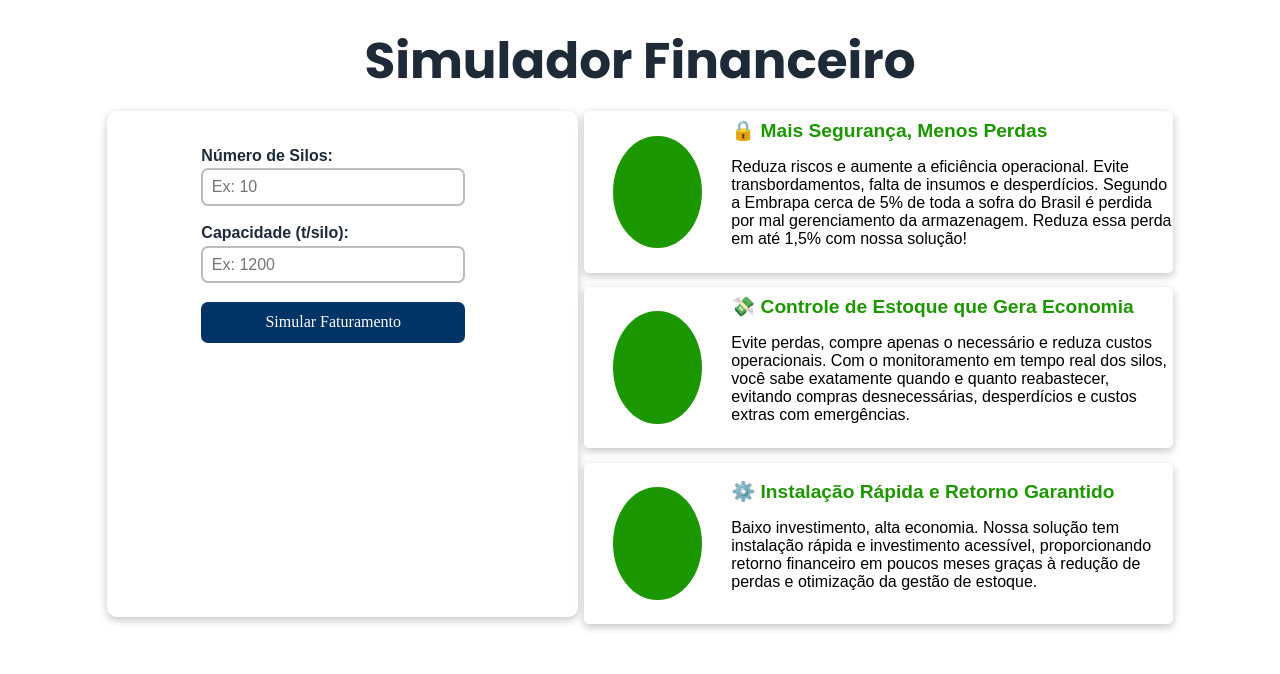
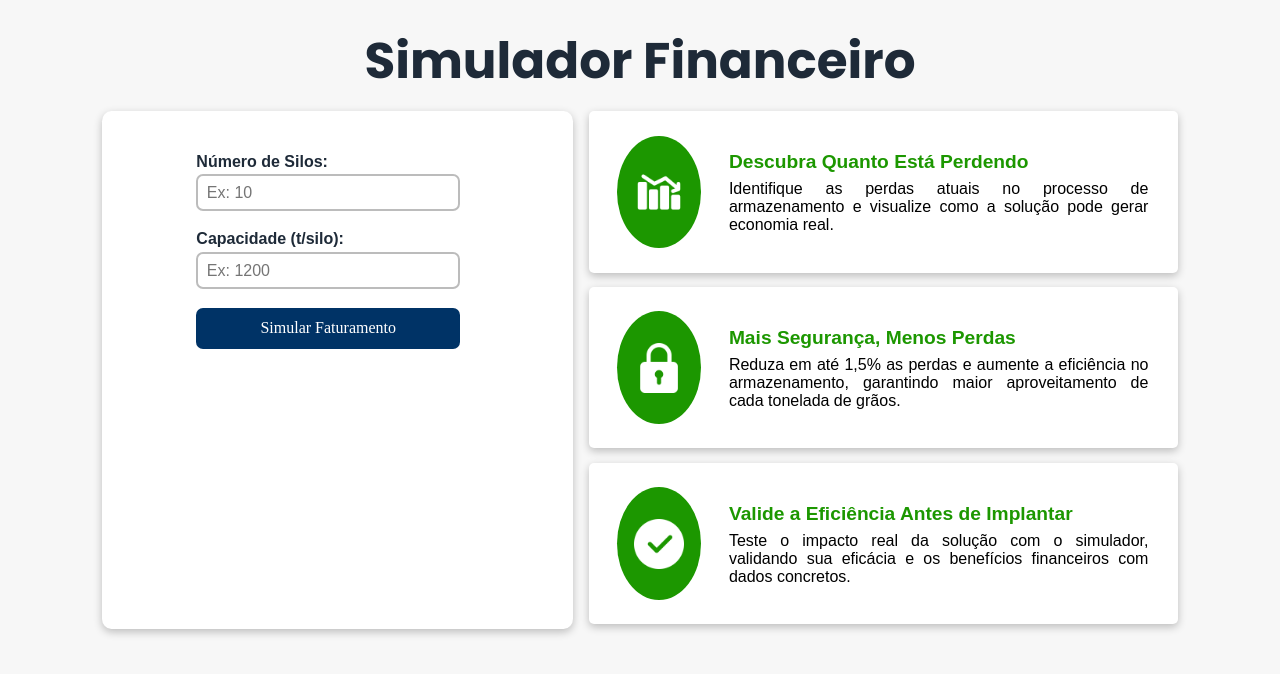
Before and after one commit to Soy-Track/Site-Institucional, a plain HTML site: page index.html in a window 1280 px wide. Shown: the part 4066-4740 px from the top of the page. Drawn offline with Linux system fonts and the light colour scheme; a web font is replaced by a local one.

Commit message:
Ajustando texto, icones e proprções do simulador financeiro

```diff
--- a/css/index.css
+++ b/css/index.css
@@ -263,6 +263,7 @@ section#inicio {
     height: 20%;
     width: 20%;
     flex-direction: column;
+    font-weight: 600;
 }
 
 .section-fileira1{
@@ -274,13 +275,14 @@ section#inicio {
 .section-fileira2{
     display: flex;
     flex-direction: row;
-    justify-content: space-between;
+    justify-content: space-around;
+    margin-top: 2%;
 }
 
 #integrante {
-    width: 50%;
+    width: 60%;
     height: 90%;
-    border: 10px solid green;
+    /* border: 10px solid green;  */
     border-radius: 100%;
 }
 
@@ -494,6 +496,7 @@ input {
     justify-content: center;
     padding-left: 4%;
     padding-right: 4%;
+    gap: 10px;
 }
 
 .conteudo-financeiro {
@@ -501,7 +504,8 @@ input {
     width: 40%;
     height: 95%;
     border-radius: 2%;
-    padding-top: 1%;
+    padding-top: 1.5%;
+    padding-bottom: 0.5%;
     box-shadow: rgba(0, 0, 0, 0.24) 0px 3px 8px;
 }
 .ipt-simulador {
@@ -530,6 +534,10 @@ input {
     color: white;
     font-weight: 500;
     font-family: Montserrat;
+}
+.button-simulador:hover{
+    background-color: #012345;
+    cursor: pointer;
 }
 .txt-simulador {
     width: 80%;
@@ -572,8 +580,11 @@ input {
     display: flex;
     flex-direction: column;
     justify-content: center;
-    height: 100%;
+    height: 90%;
     width: 75%;
+    padding-top: 2%;
+    padding-right: 5%;
+    text-align: justify;
 }
 .titulo-card-verde{
     padding: 0;
@@ -584,8 +595,15 @@ input {
 
 }
 .card-circulo {
+    display: flex;
+    justify-content: center;
+    align-items: center;
     background:#1c9700;
     border-radius: 50%;
     width: 60%;
     height: 70%;
 }
+.conteudo-card {
+    padding-top: 1.5%;
+    padding-bottom: 1.5%;
+}
--- a/index.html
+++ b/index.html
@@ -140,14 +140,14 @@
                     <p>Gwen Raldes</p>
                 </div>
             </div>
-            <div class="section-fileira1">
+            <div class="section-fileira2">
+                <div class="imagem-integrante">
+                    <img id="integrante" src="img/Imagens-Site/fotoMulherFaleConosco.png" alt="Imagem">
+                    <p>Lukas Farias</p>
+                </div>
                 <div class="imagem-integrante">
                     <img id="integrante" src="img/Imagens-Site/fotoMulherFaleConosco.png" alt="Imagem">
                     <p>Marco Vinicius</p>
-                </div>
-                <div class="imagem-integrante">
-                    <img id="integrante" src="img/Imagens-Site/fotoMulherFaleConosco.png" alt="Imagem">
-                    <p>Lukas Farias</p>
                 </div>
                 <div class="imagem-integrante">
                     <img id="integrante" src="img/Imagens-Site/fotoMulherFaleConosco.png" alt="Imagem">
@@ -183,7 +183,7 @@
                 </div>
                 <div class="campo">
                     <label class="labelFaleConosco">Mensagem</label>
-                    <textarea rows="4" id="mensagem"></textarea>
+                    <textarea rows="4" id="mensagem" ></textarea>
                 </div>
                 <button id="botao-enviar" onclick="faleConosco()">Enviar</button>
             </div>
@@ -191,7 +191,7 @@
 
     </section>
 
-    <section id="simulador-financeiro" style="height: 100vh;">
+    <section id="simulador-financeiro" style="height: 100vh; background-color: rgb(247, 247, 247);">
         <!-- A cor de fundo é apenas um apoio :) -->
             <div class="titulo-simulador">
                 Simulador Financeiro
@@ -213,41 +213,41 @@
                     <div class="card-simulador">
                         <div class="imagem-card-simulador">
                             <div class="card-circulo">
-
+                                <img src="img/Simulador-Icones/card(3).png" width="60%">
                             </div>
                         </div>
                         <div class="card-texto">
-                            <p class="titulo-card-verde">🔒 Mais Segurança, Menos Perdas</p>
-                            <p class="conteudo-card"> Reduza riscos e aumente a eficiência operacional.
-                                Evite transbordamentos, falta de insumos e desperdícios. Segundo a Embrapa cerca de 5% de toda a sofra do Brasil é
-                            perdida por mal gerenciamento da armazenagem. Reduza essa perda em até 1,5% com nossa solução! </p>
+                            <p class="titulo-card-verde">Descubra Quanto Está Perdendo</p>
+                            <span class="conteudo-card"> Identifique as perdas atuais no processo de armazenamento e
+                                visualize como a solução pode gerar economia real.
+                            </span>
                         </div>
                     </div>
                     <div class="card-simulador">
                         <div class="imagem-card-simulador">
                             <div class="card-circulo">
-
+                                <img src="img/Simulador-Icones/card(2).png" width="60%">
                             </div>
                         </div>
                         <div class="card-texto">
-                            <p class="titulo-card-verde">💸 Controle de Estoque que Gera Economia</p>
-                            <p class="conteudo-card"> Evite perdas, compre apenas o necessário e reduza custos operacionais.
-                                Com o monitoramento em tempo real dos silos, você sabe exatamente quando e quanto reabastecer, evitando compras desnecessárias, desperdícios e custos extras com emergências.
-                                </p>
+                            <p class="titulo-card-verde">Mais Segurança, Menos Perdas </p>
+                            <span class="conteudo-card">
+                                Reduza em até 1,5% as perdas e aumente a eficiência no armazenamento,
+                                garantindo maior aproveitamento de cada tonelada de grãos.
+                            </span>
                         </div>
-
-
                     </div>
                     <div class="card-simulador">
                         <div class="imagem-card-simulador">
                             <div class="card-circulo">
-
+                                <img src="img/Simulador-Icones/card(1).png" width="60%">
                             </div>
                         </div>
                         <div class="card-texto">
-                            <p class="titulo-card-verde">⚙️ Instalação Rápida e Retorno Garantido</p>
-                            <p class="conteudo-card"> Baixo investimento, alta economia.
-                                Nossa solução tem instalação rápida e investimento acessível, proporcionando retorno financeiro em poucos meses graças à redução de perdas e otimização da gestão de estoque.</p>
+                            <p class="titulo-card-verde">Valide a Eficiência Antes de Implantar</p>
+                            <span class="conteudo-card">Teste o impacto real da solução com o simulador,
+                                validando sua eficácia e os benefícios financeiros com dados concretos.
+                            </span>
                         </div>
 
                     </div>
```
Also changed, not shown: img/Integrantes/andre.png (added), img/Integrantes/catarina.png (added), img/Integrantes/gwen.png (added), img/Integrantes/lukas.png (added), img/Integrantes/marco.png (added), img/Integrantes/pedro.png (added), img/Simulador-Icones/card(1).png (added), img/Simulador-Icones/card(2).png (added), img/Simulador-Icones/card(3).png (added).
